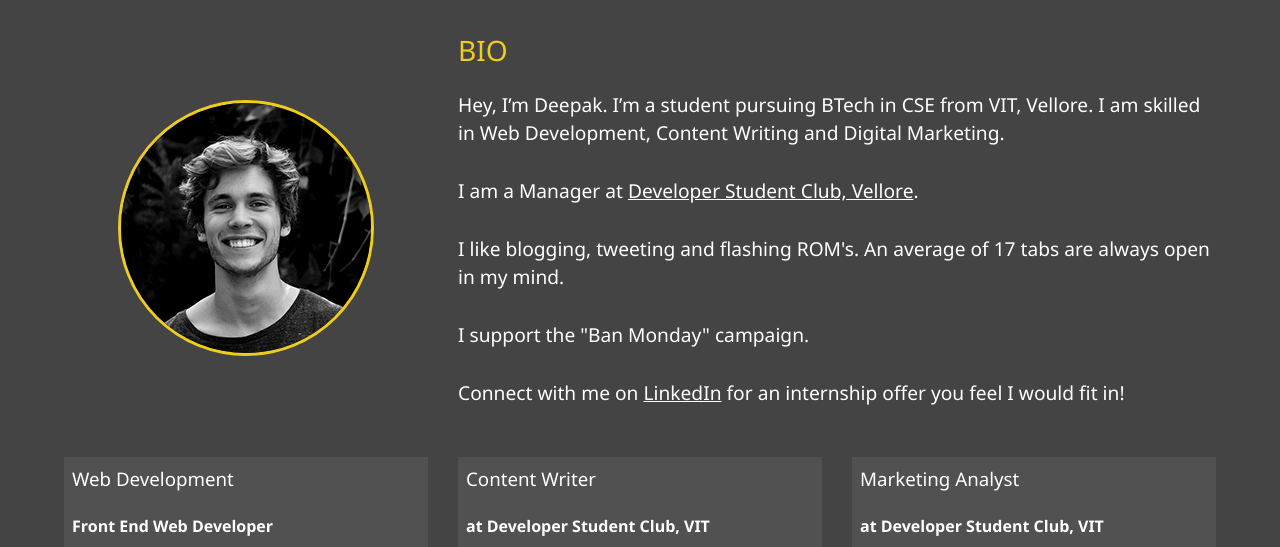
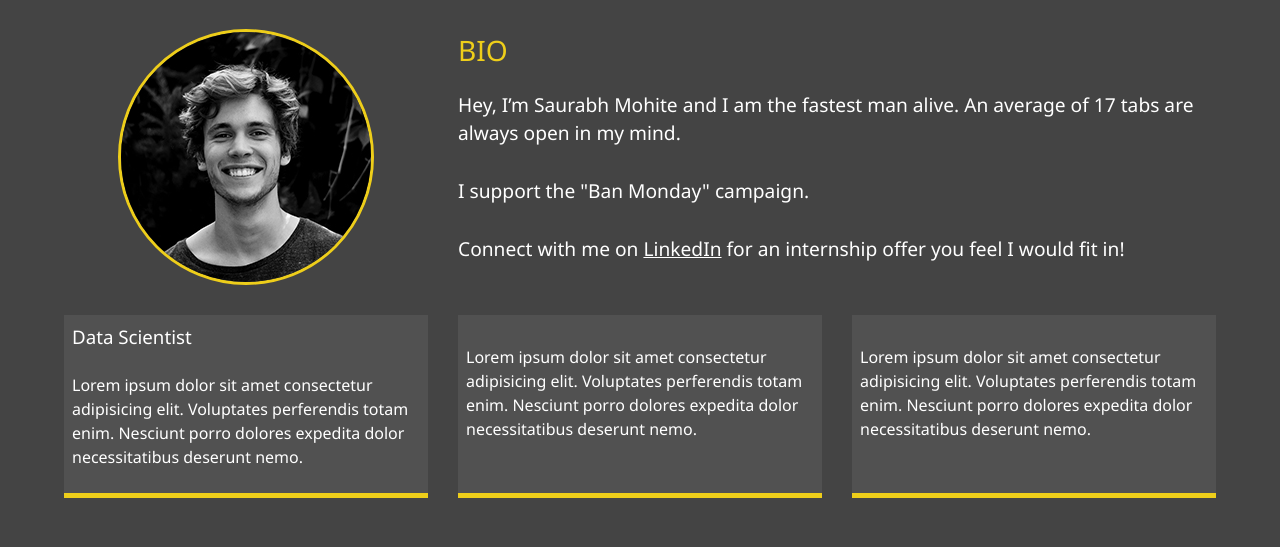
Before and after one commit to akshitv2/ASDF44.github.io, a website: page about.html in a window 1280 px wide. Shown: the part 253-800 px from the top of the page. Drawn offline with nearby package versions, Linux system fonts and the light colour scheme; files that its build step writes are made by us from their sources; files whose address does not match are found by name.

Commit message:
Update about.html

```diff
--- a/about.html
+++ b/about.html
@@ -61,32 +61,28 @@
 
             <div class="bio">
                 <h3 class="text-secondary">BIO</h3>
-                <p style="font-size: 1.2rem">Hey, I’m Deepak. I’m a student pursuing BTech in CSE from VIT, Vellore. I am skilled in Web Development, Content Writing and Digital Marketing.
+                <p style="font-size: 1.2rem">Hey, I’m Saurabh Mohite and I am the fastest man alive. An average of 17 tabs are always open in my mind. <br><br>I support the "Ban Monday" campaign.
 
-<br><br>I am a Manager at <span onclick="window.open('https://dscvit.com/', '_blank');" style="text-decoration: underline">Developer Student Club, Vellore</span>.
-
-<br><br>I like blogging, tweeting and flashing ROM's. An average of 17 tabs are always open in my mind. <br><br>I support the "Ban Monday" campaign.
-
-<br><br>Connect with me on <span onclick="window.open('https://www.linkedin.com/in/iamdn7/', '_blank');" style="text-decoration: underline">LinkedIn</span> for an internship offer you feel I would fit in!</p>
+<br><br>Connect with me on <span onclick="window.open('https://www.linkedin.com/in/saurabh-mohite-60a41216a/', '_blank');" style="text-decoration: underline">LinkedIn</span> for an internship offer you feel I would fit in!</p>
             </div>
 
             <div class="job job-1">
-                <h3>Web Development</h3>
-                <h4>Front End Web Developer</h4>
+                <h3>Data Scientist</h3>
+                <h4></h4>
                 <p>Lorem ipsum dolor sit amet consectetur adipisicing elit. Voluptates perferendis totam enim. Nesciunt porro dolores
                     expedita dolor necessitatibus deserunt nemo.</p>
             </div>
 
             <div class="job job-2">
-                <h3>Content Writer</h3>
-                <h4>at Developer Student Club, VIT</h4>
+                <h3></h3>
+                <h4></h4>
                 <p>Lorem ipsum dolor sit amet consectetur adipisicing elit. Voluptates perferendis totam enim. Nesciunt porro dolores
                     expedita dolor necessitatibus deserunt nemo.</p>
             </div>
 
             <div class="job job-3">
-                <h3>Marketing Analyst</h3>
-                <h4>at Developer Student Club, VIT</h4>
+                <h3></h3>
+                <h4></h4>
                 <p>Lorem ipsum dolor sit amet consectetur adipisicing elit. Voluptates perferendis totam enim. Nesciunt porro dolores
                     expedita dolor necessitatibus deserunt nemo.</p>
             </div>
```
